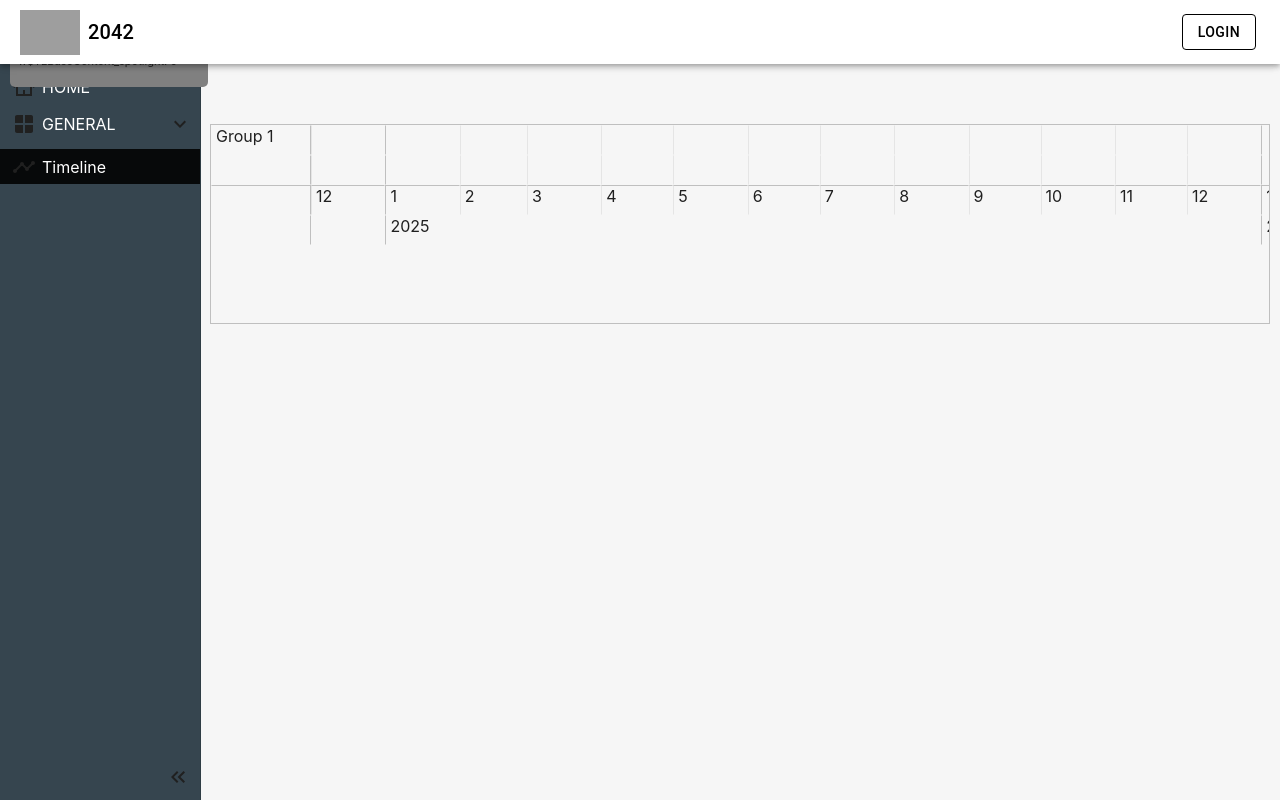
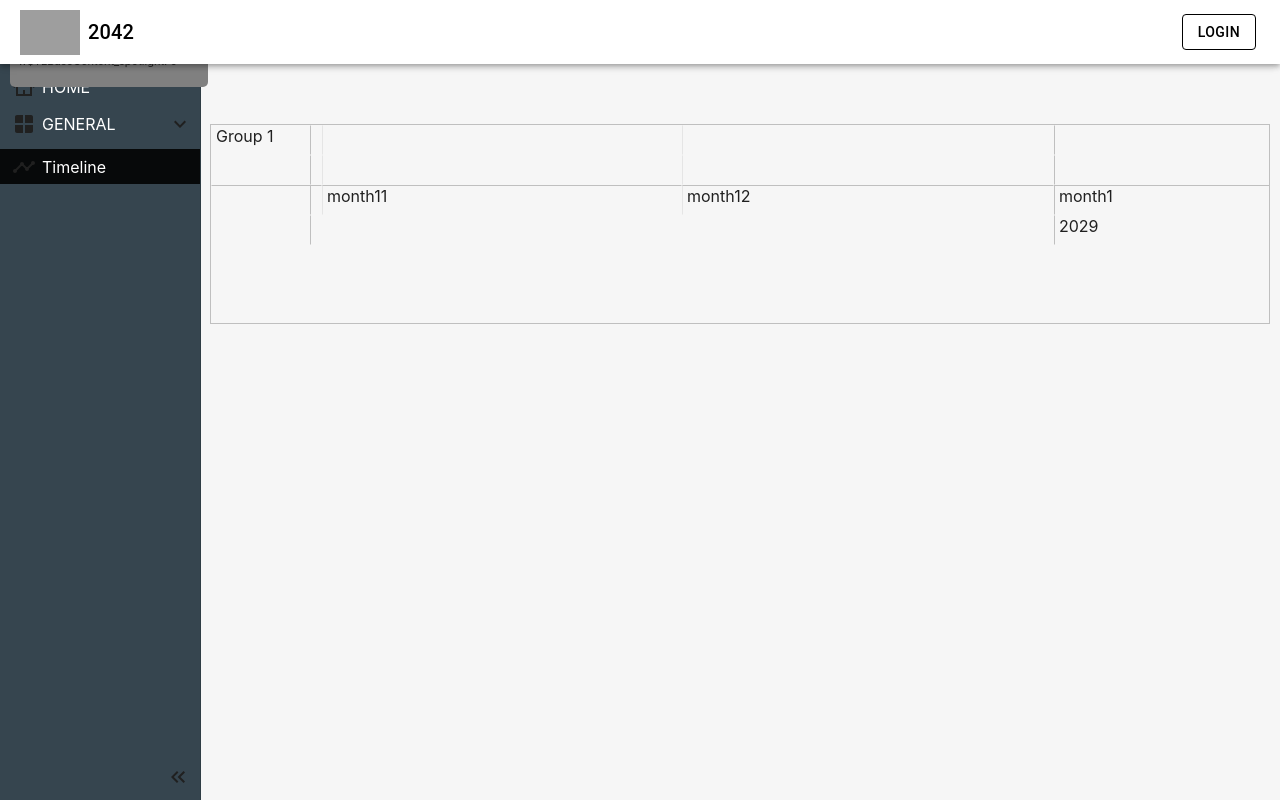
Before and after one commit to tungtuoitan/SuperApp, a React (Create React App) app in the folder frontend/: page /timeline in a window 1280 px wide. Built offline with nearby package versions, Linux system fonts and the light colour scheme; grey boxes are pictures that could not be loaded.

Commit message:
01-TLBase-05 update curTIList when wheeling

```diff
--- a/frontend/src/App.css
+++ b/frontend/src/App.css
@@ -68,10 +68,10 @@ code {
 }
 
 /* ẩn scrollbar */
-#TLBaseContainer {
+/* #TLBaseContainer {
     scrollbar-width: none;
     -ms-overflow-style: none;
   }
 #TLBaseContainer::-webkit-scrollbar {
 display: none ;
-}
+} */
--- a/frontend/src/components/TL/TLBase/Store/TLBaseStore.tsx
+++ b/frontend/src/components/TL/TLBase/Store/TLBaseStore.tsx
@@ -41,6 +41,8 @@ export interface TLBaseContextData {
     setMouseEnter: Dispatch<SetStateAction<boolean>>;
     position: { x: number, y: number };
     setPosition: Dispatch<SetStateAction<{ x: number; y: number; }>>
+    isFirstTimeInit: boolean;
+    setIsFirstTimeInit: Dispatch<SetStateAction<boolean>>;
 };
 
 export const TLBaseContextDefaultValue: TLBaseContextData = {
@@ -78,6 +80,8 @@ export const TLBaseContextDefaultValue: TLBaseContextData = {
 
     position: { x: 0, y: 0 },
     setPosition: () => {},
+    isFirstTimeInit: true,
+    setIsFirstTimeInit: () => {},
 
 
 
@@ -87,11 +91,11 @@ const TLBaseStore = createContext<TLBaseContextData>(TLBaseContextDefaultValue);
 export const useTLBaseStore = () => useContext(TLBaseStore);
 
 export const TLBaseProvider: React.FC<React.PropsWithChildren<React.PropsWithChildren<unknown>>> = ({ children }) => {
-    const [ curTIList, setCurTIList] = useState<TI[]>( Array(50).fill([]));
+    const [ curTIList, setCurTIList] = useState<TI[]>( Array(100).fill([]));
     const [spotlightMoment, setSpotlightMoment] = useState<Date>(new Date()); // là TI mà chuột hover vào
     const ratio = useRef<number>(0.5);
 
-    const [curL, setCurL] = useState<curL>({TILid: 3, timeTypeChange: false, zoomLv: 1}); //!
+    const [curL, setCurL] = useState<curL>({TILid: 2, timeTypeChange: false, zoomLv: 5}); //!
 
     const [infiniteScrollLoading, setInfiniteScrollLoading] = useState<boolean>(false);
     const wheeling = useRef<boolean>(false);
@@ -117,6 +121,7 @@ export const TLBaseProvider: React.FC<React.PropsWithChildren<React.PropsWithChi
     const [mouseEnter, setMouseEnter] = useState<boolean>(false);
 
     const [position, setPosition] = useState({ x: 0, y: 0 });
+    const [isFirstTimeInit, setIsFirstTimeInit] = useState<boolean>(true);
 
 
     return (
@@ -156,6 +161,8 @@ export const TLBaseProvider: React.FC<React.PropsWithChildren<React.PropsWithChi
 
                 position,
                 setPosition,
+                isFirstTimeInit,
+                setIsFirstTimeInit,
             }}>
             {children}
         </TLBaseStore.Provider>
--- a/frontend/src/components/TL/TLBase/UI/TLBase.tsx
+++ b/frontend/src/components/TL/TLBase/UI/TLBase.tsx
@@ -8,7 +8,7 @@ import { MouseTooltip } from "../../UI/MouseTooltip";
 
 export const TLBase = () => {
     const { TLBaseContainerRef, curTIList, setCurTIList, scrollByHand, TLBaseContentRef, ratio, mili$TLBaseContainer_spotlight, mili$70_spotlight, mili$TLBaseContentLeft_spotlight,
-        curL, setCurL, w$TLBaseContent, px$TLBaseContainerLeft_spotlight,
+        curL, setCurL, w$TLBaseContent, px$TLBaseContainerLeft_spotlight, isFirstTimeInit, setIsFirstTimeInit,
         startX, startScrollX, mouseDown, setMouseDown, mouseEnter, setMouseEnter, spotlightMoment, setSpotlightMoment, setPosition } = useTLBaseStore();
     const { getNewDate, getTIValue, updateTIList$WhenTouchEdge, floorDate, mili$70_TILeft, getMili$DateA_DateB } = useTLBaseHelpers();
 
@@ -24,7 +24,7 @@ export const TLBase = () => {
         // set curTIList
         const newDateLeft = floorDate(new Date(2024, 10, 17, 12, 59, 59), _TLL[curL.TILid].timeType);
         const newTIList = [] as TI[];
-        for (let i = 1; i <= totalTI; i++) {
+        for (let i = 0; i < totalTI; i++) {
             const TI = {
                 id: i.toString(),
                 date: getNewDate(newDateLeft, i),
@@ -34,29 +34,35 @@ export const TLBase = () => {
 
         setCurTIList(newTIList);
         // console.log("newTIList:", newTIList);
+        setIsFirstTimeInit(false);
 
     }, []);
 
     useEffect(() => {
-        if (!TLBaseContainerRef.current) return;
+        if (!TLBaseContainerRef.current || isFirstTimeInit) return;
         if (!curL.timeTypeChange) {
             // keep spotlight (khi zoomLv tăng, TILid giữ nguyên)
-            const mili$TLBaseContentLeft_spotlight = mili$70_spotlight.current  - curTIList[0]?.date?.getTime() // value này k đổi trước và sau khi zoom
+            const mili$TLBaseContentLeft_spotlight = mili$70_spotlight.current - curTIList[0]?.date?.getTime() // value này k đổi trước và sau khi zoom
+            // console.log("mili$TLBaseContentLeft_spotlight:", mili$TLBaseContentLeft_spotlight);
             const px$TLBaseContentLeft_spotlight = mili$TLBaseContentLeft_spotlight * _TLL[curL.TILid].pxPerMili * curL.zoomLv
             TLBaseContainerRef.current.scrollLeft = px$TLBaseContentLeft_spotlight - px$TLBaseContainerLeft_spotlight.current;
         } else {
-            // // 2.tính TIBaseTimeFirst và TIBaseTimeLast
-            // const TIBaseTimeFirst = curTIList[0].date
-            // const TIBaseTimeLast = getNewDate(TIBaseTimeFirst ?? new Date(), totalTI);
-            // const time1 = (TIBaseTimeFirst?.getTime() ?? 0) / 1000 / 60;
-            // const time2 = TIBaseTimeLast.getTime() / 1000 / 60;
+            // update TIList
+            // 1. lấy spotlightMoment làm newDateMid và floor nó
+            const newDateMid = floorDate(new Date(mili$70_spotlight.current), _TLL[curL.TILid].timeType)
+            // 2. lấy newDateLeft
+            const newDateLeft = getNewDate(newDateMid, -totalTI / 2);
+            // 3. update TIList
+            const newTIList = [] as TI[];
+            for (let i = 0; i < totalTI; i++) {
+                const TI = {
+                    id: i.toString(),
+                    date: getNewDate(newDateLeft, i),
+                } as TI;
+                newTIList.push(TI);
+            }
+            setCurTIList(newTIList);
 
-            // // 3. // Tính thời điểm của X
-            // const totalmin = time1 + (time2 - time1) * ratio.current + 24 * 60;
-
-            // const newSpotlightMoment = new Date(totalmin * 60 * 1000);
-            // console.log("newSpotlightMoment:", newSpotlightMoment);
-            // // setSpotlightMoment(newSpotlightMoment);
         }
 
 
@@ -133,34 +139,38 @@ export const TLBase = () => {
 
                     // 1.calc newL
                     let newL = { ...curL }
-                    const px$TI0_TI1 = _TLL[curL.TILid].pxPerMili * curL.zoomLv * (
-                                        getMili$DateA_DateB(
-                                            getNewDate(curTIList[0].date ?? new Date(), 1), curTIList[0].date ?? new Date())
-                    )
+                    // const px$TI0_TI1 = _TLL[curL.TILid].pxPerMili * curL.zoomLv * (
+                    //     getMili$DateA_DateB(
+                    //         getNewDate(curTIList[0].date ?? new Date(), 1), curTIList[0].date ?? new Date())
+                    // )
 
                     if (e.deltaY > 0) { // ~ zoom out
-                        if (px$TI0_TI1 <= 50) {
-                            newL.TILid -= 1;
+                        if (newL.zoomLv <= 1) {
+                            newL.zoomLv = 6;
+                            newL.TILid = newL.TILid > 0 ? newL.TILid - 1 : newL.TILid;
                             newL.timeTypeChange = true
                             console.log('out1')
                         } else {
                             newL.zoomLv -= 1;
                             newL.timeTypeChange = false
-                            console.log('out2', px$TI0_TI1)
+                            console.log('out2')
                         }
                     }
                     else { // ~ zoom in
-                        if (px$TI0_TI1 > 300) {
-                            newL.TILid += 1;
+                        if (newL.zoomLv >= 6) {
+                            newL.TILid = newL.TILid < 6 ? newL.TILid + 1 : newL.TILid;
+                            newL.zoomLv = 1;
                             newL.timeTypeChange = true
+                            console.log('in1')
                         } else {
                             newL.zoomLv += 1;
                             newL.timeTypeChange = false
-
-                            // lưu lại, để dùng trong useEffect (trong useEffect k có e.clientX)
-                            px$TLBaseContainerLeft_spotlight.current = e.clientX - (TLBaseContainerRef.current?.getBoundingClientRect()?.left ?? 0) // value này k đổi trước và sau khi zoom
+                            console.log('in2')
                         }
                     }
+
+                    // lưu lại, để dùng trong useEffect (trong useEffect k có e.clientX)
+                    px$TLBaseContainerLeft_spotlight.current = e.clientX - (TLBaseContainerRef.current?.getBoundingClientRect()?.left ?? 0) // value này k đổi trước và sau khi zoom
 
                     setCurL(newL);
                 }}
@@ -177,9 +187,16 @@ export const TLBase = () => {
                         <TLColumn
                             id={'TLColumn-' + i.toString()}
                             key={TI.id}
-                            val={getTIValue(TI, curL.TILid) ?? ''}
+                            val={_TLL[curL.TILid].timeType + (getTIValue(TI, curL.TILid) ?? '')}
                             val2={
                                 (() => {
+                                    const x = _TLL[curL.TILid].pxPerMili * curL.zoomLv * (
+                                        getMili$DateA_DateB(
+                                            getNewDate(TI.date ?? new Date(), 1), TI.date ?? new Date())
+                                    )
+                                    // console.log(_TLL[curL.TILid].pxPerMili, curL.zoomLv, getMili$DateA_DateB(
+                                    //     getNewDate(TI.date ?? new Date(), 1), TI.date ?? new Date()))
+                                    // console.log('x:', x)
                                     const val = getTIValue(TI, curL.TILid) ?? '';
                                     if (_TLL[curL.TILid].timeType === 'min' && val === '0')
                                         return new Date(TI.date).getHours().toString() + 'h ' + new Date(TI.date).getDate().toString() + ' ' + new Date(TI.date).toLocaleDateString('en-US', { month: 'long' })
--- a/frontend/src/components/TL/TLConfigs.ts
+++ b/frontend/src/components/TL/TLConfigs.ts
@@ -36,9 +36,9 @@ export const totalTI = 100; // hard code (tính luôn số 0 thì sẽ là 100 T
 export const px$PerMili_Init = 50/60
 export const _TLL: TIL[] = [ // đây là array chứa các timelineLevel
     { id: 0, wi: maxWs.century, timeType: 'century', pxPerMili: 50/miliPer.hou },
-    { id: 1, wi: maxWs.day, timeType: 'day',         pxPerMili: 50/miliPer.hou },
-    { id: 2, wi: maxWs.year, timeType: 'year',       pxPerMili: 50/miliPer.hou },
-    { id: 3, wi: maxWs.month, timeType: 'month',     pxPerMili: 50/miliPer.hou/500 },
+    { id: 1, wi: maxWs.year, timeType: 'year',       pxPerMili: 50/miliPer.hou },
+    { id: 2, wi: maxWs.month, timeType: 'month',     pxPerMili: 50/miliPer.hou/500 },
+    { id: 3, wi: maxWs.day, timeType: 'day',         pxPerMili: 50/miliPer.hou/10 },
     { id: 4, wi: maxWs.hour, timeType: 'hour',       pxPerMili: 50/miliPer.hou },
     { id: 5, wi: maxWs.min, timeType: 'min',         pxPerMili: 50/miliPer.hou }, // id của TI === index của chính nó
 ]
```
